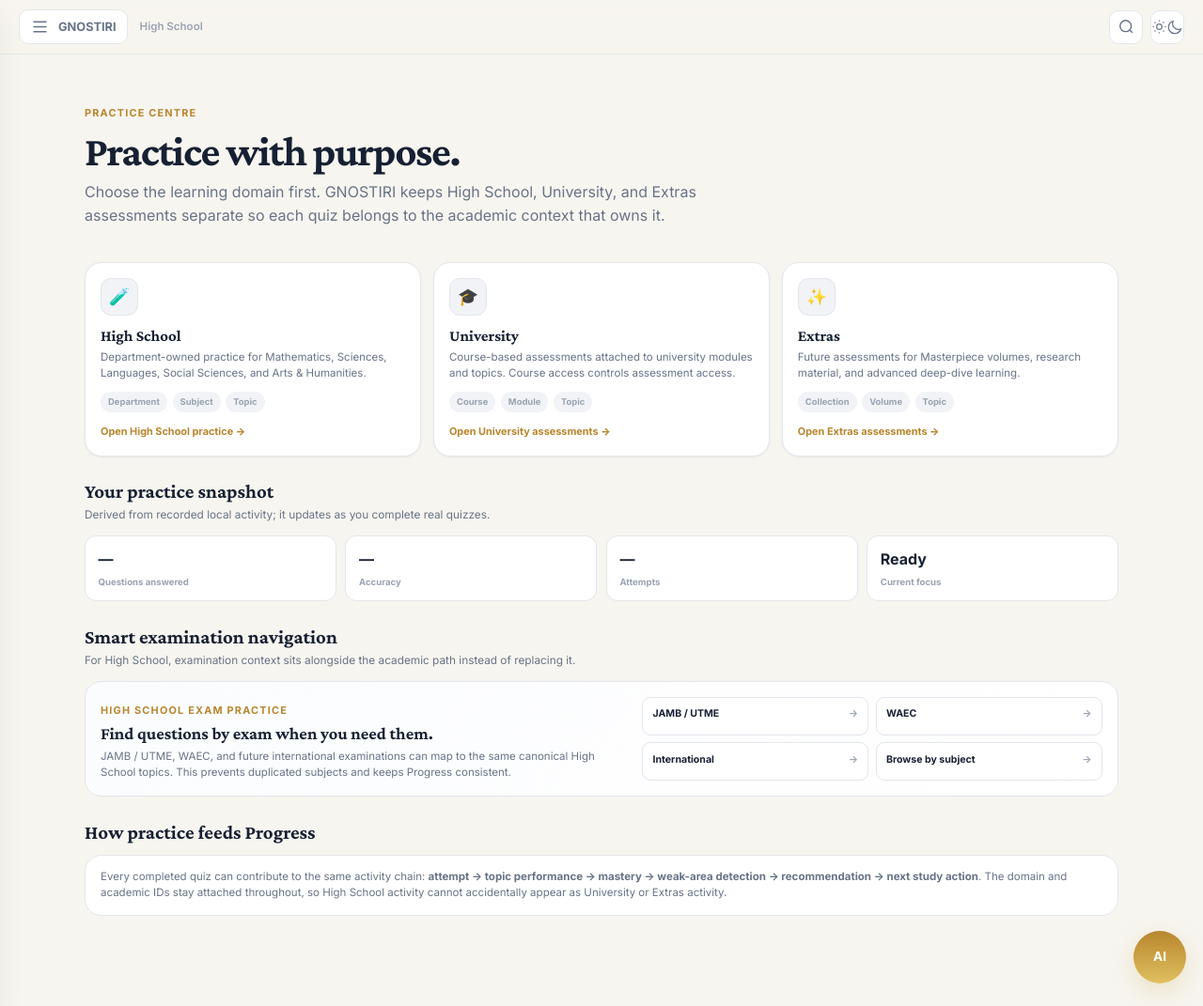
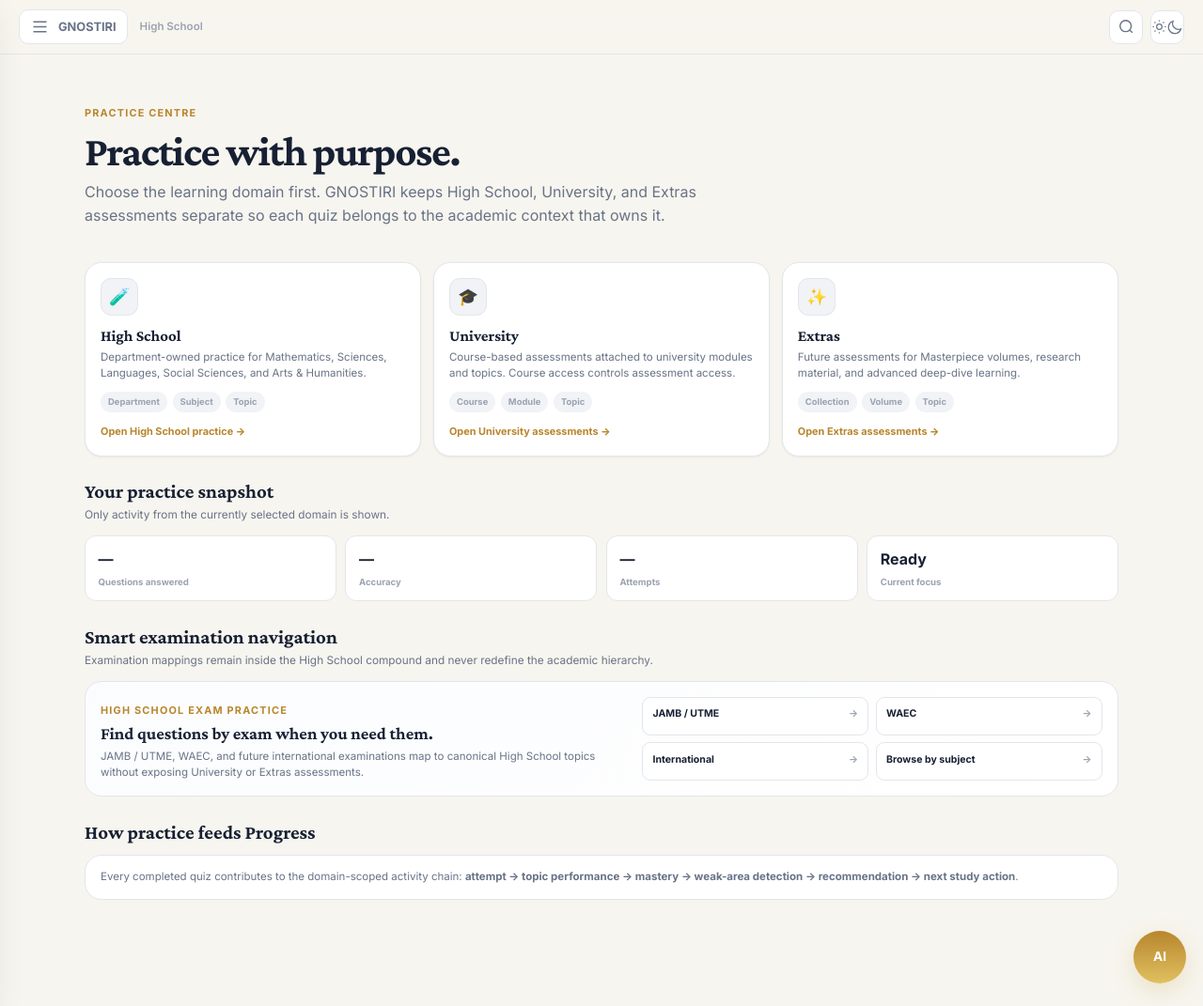
Before and after one commit to michaellegit28/axiom-academy, a Jekyll site: the page built from quiz.html, in a window 1280 px wide and 1071 px high. Shown: the whole window at 94% size. Built offline with Jekyll 4.4.1, drawn with Linux system fonts in a browser that asks for light colours; comment, search, counter and statistics services are not loaded.

Commit message:
Make Quiz Centre domain-aware and isolate its activity snapshot

```diff
--- a/quiz.html
+++ b/quiz.html
@@ -9,49 +9,20 @@
 </style>
 
 <div class="quiz-centre" id="quiz-centre">
-  <section class="quiz-hero">
-    <div class="eyebrow">Practice centre</div>
-    <h1>Practice with purpose.</h1>
-    <p>Choose the learning domain first. GNOSTIRI keeps High School, University, and Extras assessments separate so each quiz belongs to the academic context that owns it.</p>
-  </section>
-
-  <section aria-label="Quiz domains" class="quiz-domain-grid">
-    <a class="quiz-domain-card" href="{{ '/quiz/high-school/' | relative_url }}" data-domain="high-school"><span class="icon">🧪</span><h2>High School</h2><p>Department-owned practice for Mathematics, Sciences, Languages, Social Sciences, and Arts & Humanities.</p><div class="meta"><span>Department</span><span>Subject</span><span>Topic</span></div><span class="arrow">Open High School practice →</span></a>
-    <a class="quiz-domain-card" href="{{ '/quiz/university/' | relative_url }}" data-domain="university"><span class="icon">🎓</span><h2>University</h2><p>Course-based assessments attached to university modules and topics. Course access controls assessment access.</p><div class="meta"><span>Course</span><span>Module</span><span>Topic</span></div><span class="arrow">Open University assessments →</span></a>
-    <a class="quiz-domain-card" href="{{ '/quiz/extras/' | relative_url }}" data-domain="extras"><span class="icon">✨</span><h2>Extras</h2><p>Future assessments for Masterpiece volumes, research material, and advanced deep-dive learning.</p><div class="meta"><span>Collection</span><span>Volume</span><span>Topic</span></div><span class="arrow">Open Extras assessments →</span></a>
-  </section>
-
-  <section class="quiz-section">
-    <div class="quiz-section-head"><h2>Your practice snapshot</h2><p>Derived from recorded local activity; it updates as you complete real quizzes.</p></div>
-    <div class="quiz-summary"><div class="quiz-stat"><strong id="qstat-questions">—</strong><span>Questions answered</span></div><div class="quiz-stat"><strong id="qstat-accuracy">—</strong><span>Accuracy</span></div><div class="quiz-stat"><strong id="qstat-attempts">—</strong><span>Attempts</span></div><div class="quiz-stat"><strong id="qstat-focus">Ready</strong><span>Current focus</span></div></div>
-  </section>
-
-  <section class="quiz-section">
-    <div class="quiz-section-head"><h2>Smart examination navigation</h2><p>For High School, examination context sits alongside the academic path instead of replacing it.</p></div>
-    <div class="quiz-smart"><div><div class="eyebrow">High School exam practice</div><h3>Find questions by exam when you need them.</h3><p>JAMB / UTME, WAEC, and future international examinations can map to the same canonical High School topics. This prevents duplicated subjects and keeps Progress consistent.</p></div><div class="quiz-smart-links"><a href="{{ '/quiz/high-school/' | relative_url }}?exam=jamb">JAMB / UTME <span>→</span></a><a href="{{ '/quiz/high-school/' | relative_url }}?exam=waec">WAEC <span>→</span></a><a href="{{ '/quiz/high-school/' | relative_url }}?exam=international">International <span>→</span></a><a href="{{ '/quiz/high-school/' | relative_url }}">Browse by subject <span>→</span></a></div></div>
-  </section>
-
-  <section class="quiz-section">
-    <div class="quiz-section-head"><h2>How practice feeds Progress</h2></div>
-    <div class="quiz-activity">Every completed quiz can contribute to the same activity chain: <strong>attempt → topic performance → mastery → weak-area detection → recommendation → next study action</strong>. The domain and academic IDs stay attached throughout, so High School activity cannot accidentally appear as University or Extras activity.</div>
-  </section>
+<section class="quiz-hero"><div class="eyebrow">Practice centre</div><h1>Practice with purpose.</h1><p>Choose the learning domain first. GNOSTIRI keeps High School, University, and Extras assessments separate so each quiz belongs to the academic context that owns it.</p></section>
+<section aria-label="Quiz domains" class="quiz-domain-grid">
+<a class="quiz-domain-card" href="{{ '/quiz/high-school/' | relative_url }}" data-domain="high-school"><span class="icon">🧪</span><h2>High School</h2><p>Department-owned practice for Mathematics, Sciences, Languages, Social Sciences, and Arts & Humanities.</p><div class="meta"><span>Department</span><span>Subject</span><span>Topic</span></div><span class="arrow">Open High School practice →</span></a>
+<a class="quiz-domain-card" href="{{ '/quiz/university/' | relative_url }}" data-domain="university"><span class="icon">🎓</span><h2>University</h2><p>Course-based assessments attached to university modules and topics. Course access controls assessment access.</p><div class="meta"><span>Course</span><span>Module</span><span>Topic</span></div><span class="arrow">Open University assessments →</span></a>
+<a class="quiz-domain-card" href="{{ '/quiz/extras/' | relative_url }}" data-domain="extras"><span class="icon">✨</span><h2>Extras</h2><p>Future assessments for Masterpiece volumes, research material, and advanced deep-dive learning.</p><div class="meta"><span>Collection</span><span>Volume</span><span>Topic</span></div><span class="arrow">Open Extras assessments →</span></a>
+</section>
+<section class="quiz-section"><div class="quiz-section-head"><h2>Your practice snapshot</h2><p>Only activity from the currently selected domain is shown.</p></div><div class="quiz-summary"><div class="quiz-stat"><strong id="qstat-questions">—</strong><span>Questions answered</span></div><div class="quiz-stat"><strong id="qstat-accuracy">—</strong><span>Accuracy</span></div><div class="quiz-stat"><strong id="qstat-attempts">—</strong><span>Attempts</span></div><div class="quiz-stat"><strong id="qstat-focus">Ready</strong><span>Current focus</span></div></div></section>
+<section class="quiz-section"><div class="quiz-section-head"><h2>Smart examination navigation</h2><p>Examination mappings remain inside the High School compound and never redefine the academic hierarchy.</p></div><div class="quiz-smart"><div><div class="eyebrow">High School exam practice</div><h3>Find questions by exam when you need them.</h3><p>JAMB / UTME, WAEC, and future international examinations map to canonical High School topics without exposing University or Extras assessments.</p></div><div class="quiz-smart-links"><a href="{{ '/quiz/high-school/' | relative_url }}?exam=jamb" data-domain="high-school">JAMB / UTME <span>→</span></a><a href="{{ '/quiz/high-school/' | relative_url }}?exam=waec" data-domain="high-school">WAEC <span>→</span></a><a href="{{ '/quiz/high-school/' | relative_url }}?exam=international" data-domain="high-school">International <span>→</span></a><a href="{{ '/quiz/high-school/' | relative_url }}" data-domain="high-school">Browse by subject <span>→</span></a></div></div></section>
+<section class="quiz-section"><div class="quiz-section-head"><h2>How practice feeds Progress</h2></div><div class="quiz-activity">Every completed quiz contributes to the domain-scoped activity chain: <strong>attempt → topic performance → mastery → weak-area detection → recommendation → next study action</strong>.</div></section>
 </div>
-
 <script type="module">
-import { getState, setActivity } from "{{ '/assets/js/axiom-state.js' | relative_url }}";
+import {getState,setDomain,setActivity} from "{{ '/assets/js/axiom-state.js' | relative_url }}";
 (function(){
-  function loadSummary(){
-    let raw=[];try{raw=JSON.parse(localStorage.getItem('gnostiri-quiz-history')||'[]');}catch(e){}
-    if(!Array.isArray(raw)||!raw.length)return;
-    const attempts=raw.length;
-    const answered=raw.reduce((n,r)=>n+Number(r.total||r.questionCount||0),0);
-    const correct=raw.reduce((n,r)=>n+Number(r.correct||0),0);
-    const accuracy=answered?Math.round(correct/answered*100):null;
-    document.getElementById('qstat-questions').textContent=answered||attempts;
-    document.getElementById('qstat-accuracy').textContent=accuracy===null?'—':accuracy+'%';
-    document.getElementById('qstat-attempts').textContent=attempts;
-    document.getElementById('qstat-focus').textContent=accuracy!==null?(accuracy<70?'Review':'Strong'):'Active';
-  }
-  document.addEventListener('DOMContentLoaded',()=>{setActivity('quiz');loadSummary();});
+ function loadSummary(){const d=getState().domain;let raw=[];try{raw=JSON.parse(localStorage.getItem('axiom_quiz_history_'+d)||'[]');}catch(e){}if(!Array.isArray(raw)||!raw.length)return;const attempts=raw.length,answered=raw.reduce((n,r)=>n+Number(r.totalQuestions||r.total||0),0),correct=raw.reduce((n,r)=>n+Number(r.correct||0),0),accuracy=answered?Math.round(correct/answered*100):null;document.getElementById('qstat-questions').textContent=answered||attempts;document.getElementById('qstat-accuracy').textContent=accuracy===null?'—':accuracy+'%';document.getElementById('qstat-attempts').textContent=attempts;document.getElementById('qstat-focus').textContent=accuracy!==null?(accuracy<70?'Review':'Strong'):'Active';}
+ document.addEventListener('DOMContentLoaded',()=>{setActivity('quiz');document.querySelectorAll('[data-domain]').forEach(a=>a.addEventListener('click',()=>{try{setDomain(a.dataset.domain);setActivity('quiz');}catch(e){console.warn('[GNOSTIRI Domain]',e);}}));loadSummary();});
 })();
 </script>
```
